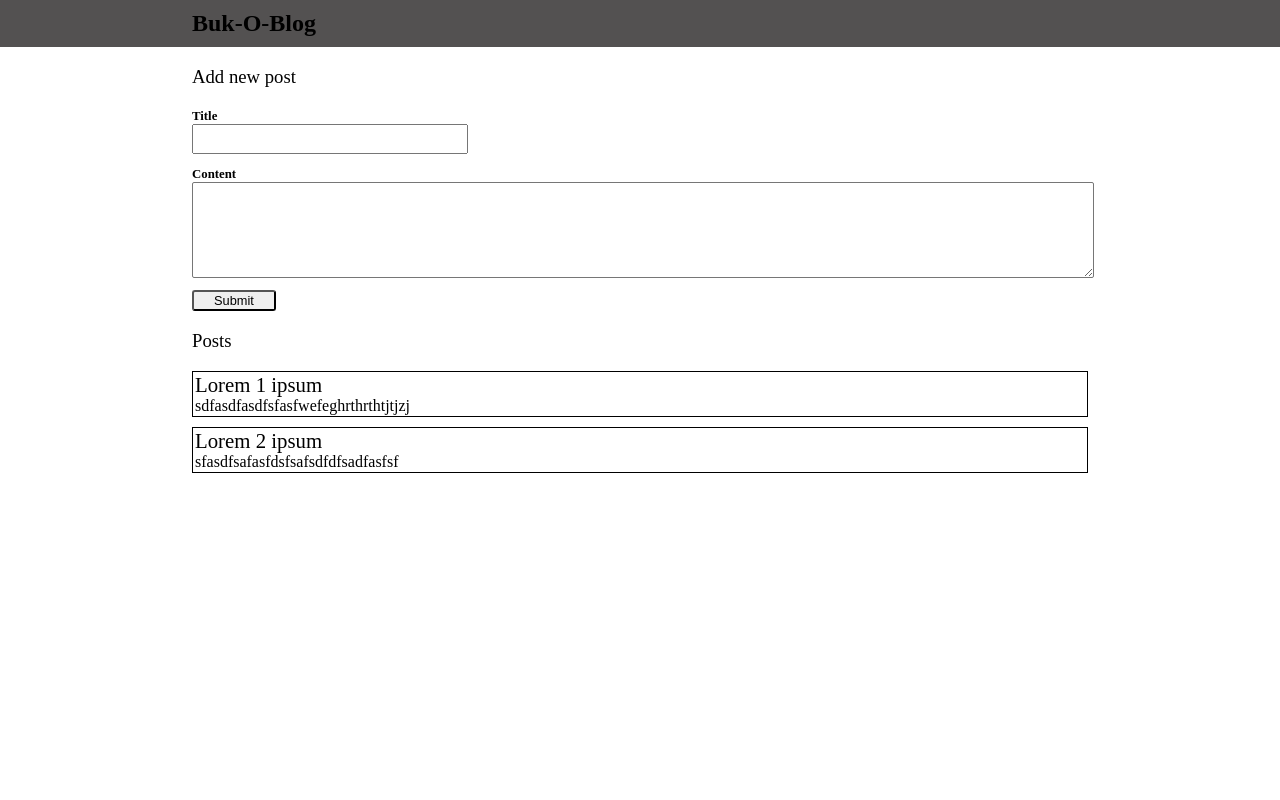
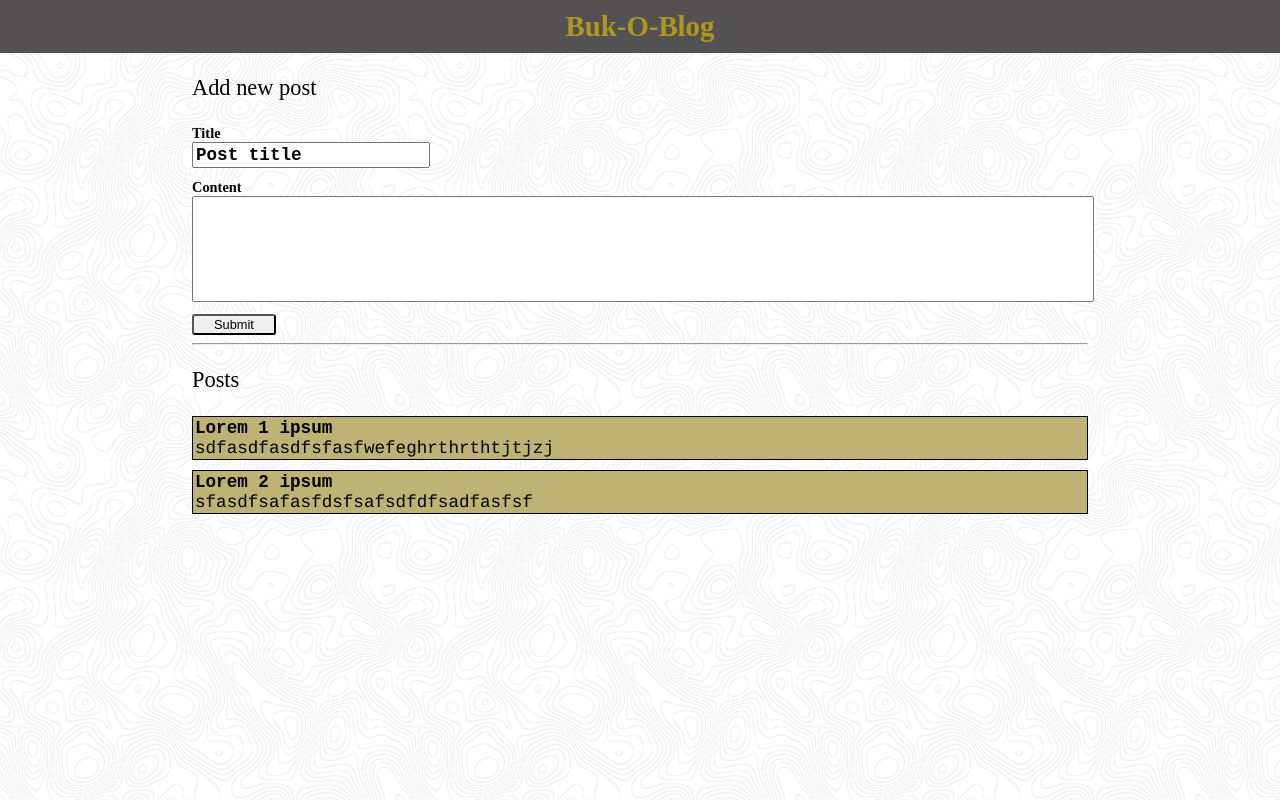
Before and after one commit to green-fox-academy/Techika, a plain HTML site: page Week-01/Blog Project/index.html in a window 1280 px wide. Drawn offline with Linux system fonts and the light colour scheme.

Commit message:
Proper v1.0 with running JS.

```diff
--- a/Week-01/Blog Project/index.html
+++ b/Week-01/Blog Project/index.html
@@ -9,27 +9,32 @@
     <link rel = "stylesheet"  href = "style.css"  >
 </head>
 <script>
-    function postit()
-    {
-        var post = document.createElement("div");
-        post.class ="post";
-        var postTitle = document.createElement("h2");
-        postTitle.class ="post-title";
-        postTitle.appendChild(document.myform.title.value);
-        var postBodyText = document.createElement("div");
-        postBodyText.class ="post-body-text";
-        postBodyText.appendChild(document.myform.title.value);
-        post.appendChild(postTitle);
-        post.appendChild(postBodyText);
+    function testit() {
+        // document.getElementById("Section2-title").className="post";
+        var jpost = document.createElement("div");
+        var jpostTitle = document.createElement("h2");
+        var jpostTitleText = document.createTextNode(document.myform.title.value)
+        var jpostBody = document.createElement("p");
+        var jpostBodyText = document.createTextNode(document.myform.content.value)
 
-        document.body.appendChild(post);
-        document.getElementById("Post2").innerHTML ="EcPec";
+        jpost.className ="post";
+        jpostTitle.className ="post-title-text";
+        jpostBody.className ="post-body-text";
+
+        jpostTitle.appendChild(jpostTitleText);
+        jpostBody.appendChild(jpostBodyText);
+
+        jpost.appendChild(jpostTitle);
+        jpost.appendChild(jpostBody);
+
+        document.getElementById("PostsBody").appendChild(jpost);
+        document.myform.reset();
     }
 </script>
 <body>
     <nav  class="nav-bar">
       <div  class="nav-middle align-main">
-          <div  class="nav-picture">
+          <div  class="">
             <span ID="Blogtitle"><H1>Buk-O-Blog</H1></span>
           </div>
       </div>
@@ -38,52 +43,51 @@
     <div ID="Content" class="align-main">
         <!-- Add NEW section -->
         <div ID="NewPost" class="">
-            <div ID="Section1-title" class="">
-                <h3>Add new post</h3>
-            </div>
-            <form name="myform" action="">
+            <h3 ID="Section1-title" class="section-title">
+                Add new post
+            </h3>
+            <form name="myform" onsubmit="testit(); return false">
                 <div ID="Input-title" class="">
                     <label for="title" ID="Input-title-label" class="">
                         Title
                     </label><br>
                     <input type="text" id="Input-title-field" name="title"
-                    class="post-title-text">
+                    class="post-title-text" value = "Post title" onclick="this.value='' ">
                 </div>
                 <div ID="Input-content" class="">
                     <label for="content" ID="Input-content-label" class="">
                         Content
                     </label>
                     <textarea type="text" id="Input-content-field" name="content" rows="5"
-                    class="post-body-text">
-                    </textarea>
+                    class="post-body-text"></textarea>
                 </div>
-                <input ID="Btn-submit" type="submit" value="Submit" onclick="postit(); return false">
+                <input ID="Btn-submit" type="submit" value="Submit" >
                 <div  class="">
-
+                   <hr>
                 </div>
             </form>
         </div>
         <!-- History section -->
         <div ID="PostHistory" class="">
-            <div ID="Section2-title" class="">
-                <h3>Posts</h3>
-            </div>
+            <h3 ID="Section2-title" class="section-title">
+                Posts
+            </h3>
             <div ID="PostsBody" class="">
                 <div ID="Post1" class="post">
-                    <h2 class="post-title">
+                    <h2 class="post-title-text">
                         Lorem 1 ipsum
                     </h2>
-                    <div class="post-body-text">
+                    <p class="post-body-text">
                         sdfasdfasdfsfasfwefeghrthrthtjtjzj
-                    </div>
+                    </p>
                 </div>
                 <div ID="Post2" class="post">
-                    <h2 class="post-title">
+                    <h2 class="post-title-text">
                         Lorem 2 ipsum
                     </h2>
-                    <div class="post-body-text">
+                    <p ID="Post2p" class="post-body-text">
                         sfasdfsafasfdsfsafsdfdfsadfasfsf
-                    </div>
+                    </p>
                 </div>
 
             </div>
--- a/Week-01/Blog Project/style.css
+++ b/Week-01/Blog Project/style.css
@@ -1,20 +1,35 @@
 /*-------------------------------*/
-/* DEFAULTS*/
+/* TEXT DEFAULTS*/
 /*-------------------------------*/
-/* html{font-size: 10; } */
-body {    margin: 0px; }
+html {font-size: 16px; }
+body {    margin: 0px;  background-image: url("topography.png"); }
 h1 {      margin:0;   padding: 0;}
 h2 {      margin:0;   padding: 0;   font-size: 1.3rem; font-weight:500; }
 /* h3 {        margin:0;   padding: 0;} */
 h3 {  font-weight:normal;  }
 /* #Content {  margin-top: 100px;    margin-bottom: 50px;} */
-label { font-size:0.8rem; font-weight:bold;}
+label { font-size:0.9rem; font-weight:bold;}
+textarea {    resize: none;  }
+p {margin:0; padding:0;}
+
+#Blogtitle{
+    text-align: center;
+    color: rgb(173, 152, 32);
+    text-shadow: gold;
+    font-size: larger ;
+}
+.section-title{
+    font-size:1.4rem;
+}
 
 .post-title-text{
-    font-size:1.3rem;
+    font-size:1.1rem;
+    font-weight:900;
+    font-family:"Courier New" ;
 }
 .post-body-text{
-    font-size:1rem;
+    font-size:1.1rem;
+    font-family:"Courier" ;
 }
 
 /*-------------------------------*/
@@ -24,7 +39,7 @@ label { font-size:0.8rem; font-weight:bold;}
 .nav-bar{
     background-color: rgb(83, 81, 81);
     padding: 10px 0px;
-    margin:0px 0px 10px 0px;
+    margin:0px 0px 20px 0px;
 }
 
 .align-main{
@@ -65,6 +80,9 @@ label { font-size:0.8rem; font-weight:bold;}
     border: 1px solid;
     padding: 1px 2px;
     margin-bottom: 10px;
+    background-color: rgb(190, 179, 117);
+    overflow: wrap;
+    word-break: break-all;
 }
 
 .post-title{
```
Also changed, not shown: Week-01/Blog Project/topography.png (added).
